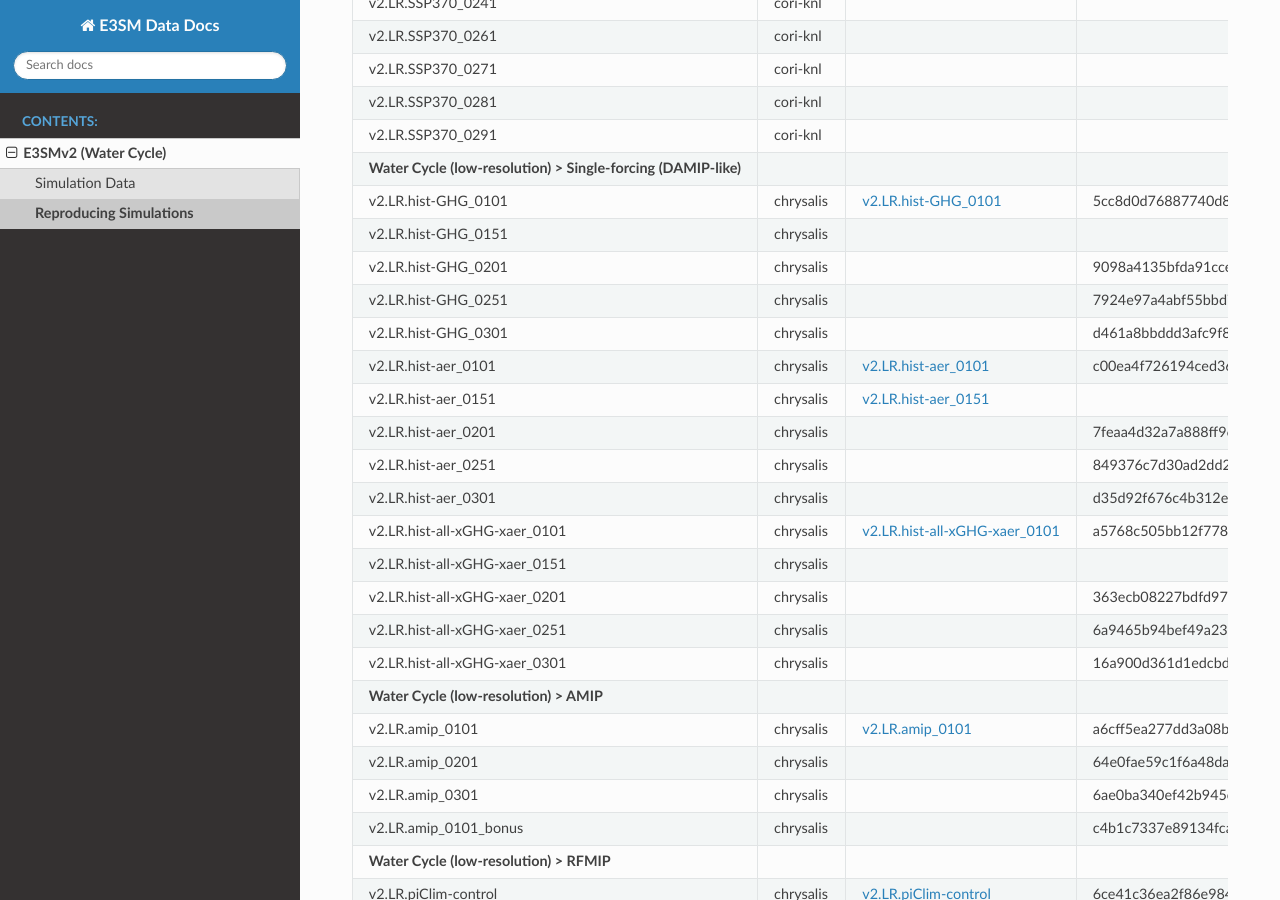
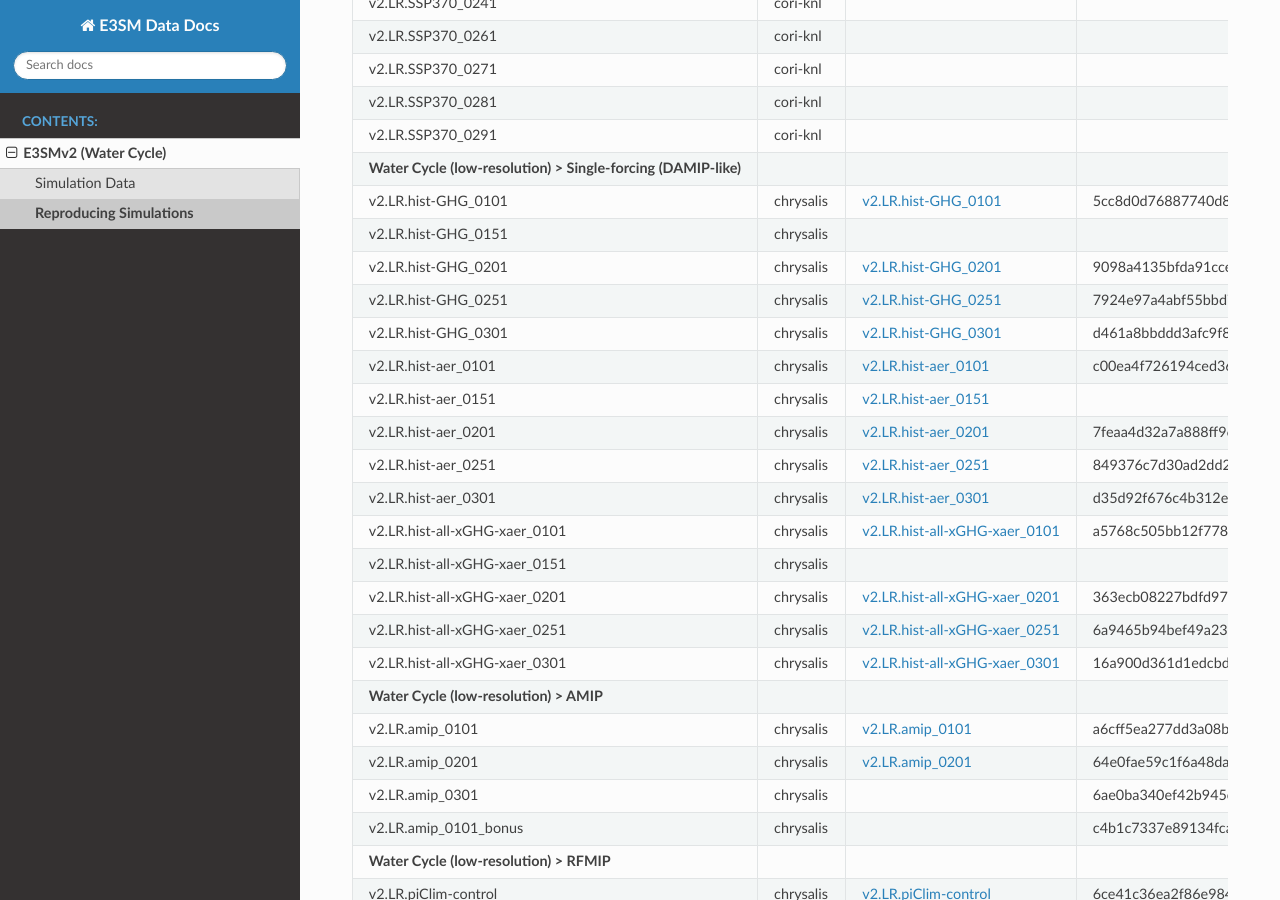
Before and after one commit to E3SM-Project/e3sm_data_docs, a Sphinx documentation site: the page built from docs/source/v2/reproducing_simulations.rst, in a window 1280 px wide and 900 px high, scrolled down 2865 px. Built offline with Sphinx 7.4.7 and the Read the Docs theme 2.0.0, drawn with Linux system fonts in a browser that asks for light colours; some of the changed text lies outside the part shown.

Commit message:
Reproduction script links (#33)

```diff
--- a/docs/source/v2/reproducing_simulations.rst
+++ b/docs/source/v2/reproducing_simulations.rst
@@ -72,7 +72,7 @@ E3SMv2 simulations:
 +-------------------------------------------------------------------+-------------+----------------------------------------------------------------------------------------------------------------------------------------------------------------------------------------------------------+------------------------------------+
 | v2.LR.abrupt-4xCO2_0101                                           | chrysalis   | `v2.LR.abrupt-4xCO2_0101 <https://raw.githubusercontent.com/E3SM-Project/e3sm_data_docs/main/run_scripts/v2/reproduce/run.v2.LR.abrupt-4xCO2_0101.sh>`_                                                  | 86bc7dfbdc6a71e4bd2925943a15c474   |
 +-------------------------------------------------------------------+-------------+----------------------------------------------------------------------------------------------------------------------------------------------------------------------------------------------------------+------------------------------------+
-| v2.LR.abrupt-4xCO2_0301                                           | chrysalis   |                                                                                                                                                                                                          | cd61cc01cfbd03913fafcb6cbe18a8bc   |
+| v2.LR.abrupt-4xCO2_0301                                           | chrysalis   | `v2.LR.abrupt-4xCO2_0301 <https://raw.githubusercontent.com/E3SM-Project/e3sm_data_docs/main/run_scripts/v2/reproduce/run.v2.LR.abrupt-4xCO2_0301.sh>`_                                                  | cd61cc01cfbd03913fafcb6cbe18a8bc   |
 +-------------------------------------------------------------------+-------------+----------------------------------------------------------------------------------------------------------------------------------------------------------------------------------------------------------+------------------------------------+
 | v2.LR.1pctCO2_0101                                                | chrysalis   | `v2.LR.1pctCO2_0101 <https://raw.githubusercontent.com/E3SM-Project/e3sm_data_docs/main/run_scripts/v2/reproduce/run.v2.LR.1pctCO2_0101.sh>`_                                                            | 3300255fc76bc13433fafea37fb36570   |
 +-------------------------------------------------------------------+-------------+----------------------------------------------------------------------------------------------------------------------------------------------------------------------------------------------------------+------------------------------------+
@@ -174,37 +174,37 @@ E3SMv2 simulations:
 +-------------------------------------------------------------------+-------------+----------------------------------------------------------------------------------------------------------------------------------------------------------------------------------------------------------+------------------------------------+
 | v2.LR.hist-GHG_0151                                               | chrysalis   |                                                                                                                                                                                                          |                                    |
 +-------------------------------------------------------------------+-------------+----------------------------------------------------------------------------------------------------------------------------------------------------------------------------------------------------------+------------------------------------+
-| v2.LR.hist-GHG_0201                                               | chrysalis   |                                                                                                                                                                                                          | 9098a4135bfda91ccef99d3f701fd5e5   |
+| v2.LR.hist-GHG_0201                                               | chrysalis   | `v2.LR.hist-GHG_0201 <https://raw.githubusercontent.com/E3SM-Project/e3sm_data_docs/main/run_scripts/v2/reproduce/run.v2.LR.hist-GHG_0201.sh>`_                                                          | 9098a4135bfda91ccef99d3f701fd5e5   |
 +-------------------------------------------------------------------+-------------+----------------------------------------------------------------------------------------------------------------------------------------------------------------------------------------------------------+------------------------------------+
-| v2.LR.hist-GHG_0251                                               | chrysalis   |                                                                                                                                                                                                          | 7924e97a4abf55bbd7be708987e29153   |
+| v2.LR.hist-GHG_0251                                               | chrysalis   | `v2.LR.hist-GHG_0251 <https://raw.githubusercontent.com/E3SM-Project/e3sm_data_docs/main/run_scripts/v2/reproduce/run.v2.LR.hist-GHG_0251.sh>`_                                                          | 7924e97a4abf55bbd7be708987e29153   |
 +-------------------------------------------------------------------+-------------+----------------------------------------------------------------------------------------------------------------------------------------------------------------------------------------------------------+------------------------------------+
-| v2.LR.hist-GHG_0301                                               | chrysalis   |                                                                                                                                                                                                          | d461a8bbddd3afc9f8d701943609b83c   |
+| v2.LR.hist-GHG_0301                                               | chrysalis   | `v2.LR.hist-GHG_0301 <https://raw.githubusercontent.com/E3SM-Project/e3sm_data_docs/main/run_scripts/v2/reproduce/run.v2.LR.hist-GHG_0301.sh>`_                                                          | d461a8bbddd3afc9f8d701943609b83c   |
 +-------------------------------------------------------------------+-------------+----------------------------------------------------------------------------------------------------------------------------------------------------------------------------------------------------------+------------------------------------+
 | v2.LR.hist-aer_0101                                               | chrysalis   | `v2.LR.hist-aer_0101 <https://raw.githubusercontent.com/E3SM-Project/e3sm_data_docs/main/run_scripts/v2/reproduce/run.v2.LR.hist-aer_0101.sh>`_                                                          | c00ea4f726194ced3669a7f0ae0bac27   |
 +-------------------------------------------------------------------+-------------+----------------------------------------------------------------------------------------------------------------------------------------------------------------------------------------------------------+------------------------------------+
 | v2.LR.hist-aer_0151                                               | chrysalis   | `v2.LR.hist-aer_0151 <https://raw.githubusercontent.com/E3SM-Project/e3sm_data_docs/main/run_scripts/v2/reproduce/run.v2.LR.hist-aer_0151.sh>`_                                                          |                                    |
 +-------------------------------------------------------------------+-------------+----------------------------------------------------------------------------------------------------------------------------------------------------------------------------------------------------------+------------------------------------+
-| v2.LR.hist-aer_0201                                               | chrysalis   |                                                                                                                                                                                                          | 7feaa4d32a7a888ff969106e48ed9db7   |
+| v2.LR.hist-aer_0201                                               | chrysalis   | `v2.LR.hist-aer_0201 <https://raw.githubusercontent.com/E3SM-Project/e3sm_data_docs/main/run_scripts/v2/reproduce/run.v2.LR.hist-aer_0201.sh>`_                                                          | 7feaa4d32a7a888ff969106e48ed9db7   |
 +-------------------------------------------------------------------+-------------+----------------------------------------------------------------------------------------------------------------------------------------------------------------------------------------------------------+------------------------------------+
-| v2.LR.hist-aer_0251                                               | chrysalis   |                                                                                                                                                                                                          | 849376c7d30ad2dd296f4b4e16eeccf0   |
+| v2.LR.hist-aer_0251                                               | chrysalis   | `v2.LR.hist-aer_0251 <https://raw.githubusercontent.com/E3SM-Project/e3sm_data_docs/main/run_scripts/v2/reproduce/run.v2.LR.hist-aer_0251.sh>`_                                                          | 849376c7d30ad2dd296f4b4e16eeccf0   |
 +-------------------------------------------------------------------+-------------+----------------------------------------------------------------------------------------------------------------------------------------------------------------------------------------------------------+------------------------------------+
-| v2.LR.hist-aer_0301                                               | chrysalis   |                                                                                                                                                                                                          | d35d92f676c4b312e227415cf19b3316   |
+| v2.LR.hist-aer_0301                                               | chrysalis   | `v2.LR.hist-aer_0301 <https://raw.githubusercontent.com/E3SM-Project/e3sm_data_docs/main/run_scripts/v2/reproduce/run.v2.LR.hist-aer_0301.sh>`_                                                          | d35d92f676c4b312e227415cf19b3316   |
 +-------------------------------------------------------------------+-------------+----------------------------------------------------------------------------------------------------------------------------------------------------------------------------------------------------------+------------------------------------+
 | v2.LR.hist-all-xGHG-xaer_0101                                     | chrysalis   | `v2.LR.hist-all-xGHG-xaer_0101 <https://raw.githubusercontent.com/E3SM-Project/e3sm_data_docs/main/run_scripts/v2/reproduce/run.v2.LR.hist-all-xGHG-xaer_0101.sh>`_                                      | a5768c505bb12f778b2606ae8f5705ce   |
 +-------------------------------------------------------------------+-------------+----------------------------------------------------------------------------------------------------------------------------------------------------------------------------------------------------------+------------------------------------+
 | v2.LR.hist-all-xGHG-xaer_0151                                     | chrysalis   |                                                                                                                                                                                                          |                                    |
 +-------------------------------------------------------------------+-------------+----------------------------------------------------------------------------------------------------------------------------------------------------------------------------------------------------------+------------------------------------+
-| v2.LR.hist-all-xGHG-xaer_0201                                     | chrysalis   |                                                                                                                                                                                                          | 363ecb08227bdfd972e5f058dd12b434   |
+| v2.LR.hist-all-xGHG-xaer_0201                                     | chrysalis   | `v2.LR.hist-all-xGHG-xaer_0201 <https://raw.githubusercontent.com/E3SM-Project/e3sm_data_docs/main/run_scripts/v2/reproduce/run.v2.LR.hist-all-xGHG-xaer_0201.sh>`_                                      | 363ecb08227bdfd972e5f058dd12b434   |
 +-------------------------------------------------------------------+-------------+----------------------------------------------------------------------------------------------------------------------------------------------------------------------------------------------------------+------------------------------------+
-| v2.LR.hist-all-xGHG-xaer_0251                                     | chrysalis   |                                                                                                                                                                                                          | 6a9465b94bef49a235defbd44db273bd   |
+| v2.LR.hist-all-xGHG-xaer_0251                                     | chrysalis   | `v2.LR.hist-all-xGHG-xaer_0251 <https://raw.githubusercontent.com/E3SM-Project/e3sm_data_docs/main/run_scripts/v2/reproduce/run.v2.LR.hist-all-xGHG-xaer_0251.sh>`_                                      | 6a9465b94bef49a235defbd44db273bd   |
 +-------------------------------------------------------------------+-------------+----------------------------------------------------------------------------------------------------------------------------------------------------------------------------------------------------------+------------------------------------+
-| v2.LR.hist-all-xGHG-xaer_0301                                     | chrysalis   |                                                                                                                                                                                                          | 16a900d361d1edcbd24813445d7d1cd6   |
+| v2.LR.hist-all-xGHG-xaer_0301                                     | chrysalis   | `v2.LR.hist-all-xGHG-xaer_0301 <https://raw.githubusercontent.com/E3SM-Project/e3sm_data_docs/main/run_scripts/v2/reproduce/run.v2.LR.hist-all-xGHG-xaer_0301.sh>`_                                      | 16a900d361d1edcbd24813445d7d1cd6   |
 +-------------------------------------------------------------------+-------------+----------------------------------------------------------------------------------------------------------------------------------------------------------------------------------------------------------+------------------------------------+
 | **Water Cycle (low-resolution) > AMIP**                           |             |                                                                                                                                                                                                          |                                    |
 +-------------------------------------------------------------------+-------------+----------------------------------------------------------------------------------------------------------------------------------------------------------------------------------------------------------+------------------------------------+
 | v2.LR.amip_0101                                                   | chrysalis   | `v2.LR.amip_0101 <https://raw.githubusercontent.com/E3SM-Project/e3sm_data_docs/main/run_scripts/v2/reproduce/run.v2.LR.amip_0101.sh>`_                                                                  | a6cff5ea277dd3a08be6bbc4b1c84a69   |
 +-------------------------------------------------------------------+-------------+----------------------------------------------------------------------------------------------------------------------------------------------------------------------------------------------------------+------------------------------------+
-| v2.LR.amip_0201                                                   | chrysalis   |                                                                                                                                                                                                          | 64e0fae59c1f6a48da0cae534c8be4a1   |
+| v2.LR.amip_0201                                                   | chrysalis   | `v2.LR.amip_0201 <https://raw.githubusercontent.com/E3SM-Project/e3sm_data_docs/main/run_scripts/v2/reproduce/run.v2.LR.amip_0201.sh>`_                                                                  | 64e0fae59c1f6a48da0cae534c8be4a1   |
 +-------------------------------------------------------------------+-------------+----------------------------------------------------------------------------------------------------------------------------------------------------------------------------------------------------------+------------------------------------+
 | v2.LR.amip_0301                                                   | chrysalis   |                                                                                                                                                                                                          | 6ae0ba340ef42b945c8573e9e5d7a0c7   |
 +-------------------------------------------------------------------+-------------+----------------------------------------------------------------------------------------------------------------------------------------------------------------------------------------------------------+------------------------------------+
```
